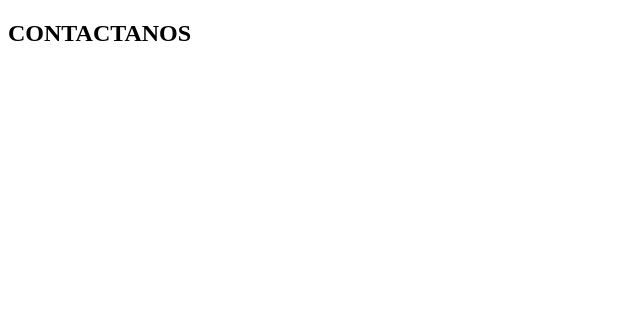
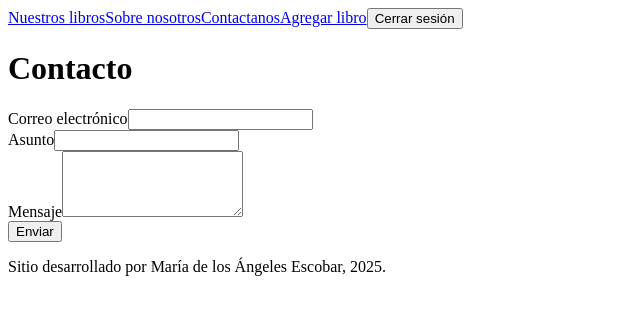
Before and after one commit to AnyuEscobar/tpfinal-frontend, a React (Vite) app: page /contacto in a window 1280 px wide. Shown: the top 314 px of the page, without its empty margins (0-640 px from the left). Built offline with nearby package versions, Linux system fonts and the light colour scheme; sample sign-in values are in the browser's storage.

Commit message:
add: creacion del contenido en los componentes, contact, about us, addbook

```diff
--- a/src/components/Layout.jsx
+++ b/src/components/Layout.jsx
@@ -14,7 +14,7 @@ const Layout = ({ children }) => {
     <>
       <header className="layout-header">
         <nav className="layout-nav">
-          <Link to="/">Nuestros productos</Link>
+          <Link to="/">Nuestros libros</Link>
           <Link to="/sobre-nosotros">Sobre nosotros</Link>
           <Link to="/contacto">Contactanos</Link>
           {
@@ -25,7 +25,7 @@ const Layout = ({ children }) => {
               </>
               :
               <>
-                <Link to="/agregar-producto">Agregar producto</Link>
+                <Link to="/agregar-libro">Agregar libro</Link>
                 <button onClick={handleLogout}>Cerrar sesión</button>
               </>
           }
--- a/src/pages/AboutUs.jsx
+++ b/src/pages/AboutUs.jsx
@@ -1,6 +1,50 @@
+import Layout from "../components/Layout"
+
 const AboutUs = () => {
   return (
-    <h2> SOBRE NOSOTROS</h2>
+    <Layout>
+      <div className="page-banner">Sobre Nosotros</div>
+
+      <section className="page-section">
+
+        <h2>Nuestra Historia</h2>
+        <p>
+          Este proyecto nació con la idea de construir una plataforma moderna y fácil de usar,
+          centrada en la gestión de datos y la conexión entre un frontend intuitivo y un backend
+          sólido. A lo largo del desarrollo, fuimos incorporando buenas prácticas, seguridad y una
+          estructura escalable capaz de crecer junto con las necesidades del sistema.
+        </p>
+
+        <h2>La Base de Datos</h2>
+        <p>
+          Nuestro sistema utiliza una base de datos NoSQL construida sobre MongoDB, diseñada para
+          almacenar información de manera eficiente, flexible y segura. Cada registro se guarda como
+          un documento independiente, lo que permite consultas rápidas y una estructura adaptable
+          a futuros cambios o nuevas funcionalidades.
+        </p>
+
+        <h2>Backend</h2>
+        <p>
+          El backend está desarrollado con Node.js y Express, implementando rutas protegidas,
+          validaciones y controladores responsables del manejo de usuarios y recursos.
+          También incorpora middlewares personalizados, logs automáticos y un sistema de autenticación
+          basado en tokens JWT para garantizar la seguridad de cada operación.
+        </p>
+
+        <h2>Misión</h2>
+        <p>
+          Brindar una plataforma confiable que permita gestionar información de manera clara,
+          organizada y segura, utilizando herramientas modernas y estándares profesionales.
+        </p>
+
+        <h2>Visión</h2>
+        <p>
+          Convertirnos en un proyecto de referencia educativa y técnica, demostrando cómo integrar
+          frontend, backend y base de datos en un sistema completo, escalable y orientado a buenas prácticas.
+        </p>
+
+      </section>
+    </Layout>
   )
 }
 
--- a/src/pages/AddBook.jsx
+++ b/src/pages/AddBook.jsx
@@ -1,6 +1,118 @@
+import { useState } from "react"
+import Layout from "../components/Layout"
+import { useAuth } from "../context/AuthContext"
+import { useNavigate } from "react-router-dom"
+
 const AddBook = () => {
+  const [formData, setFormData] = useState({
+    title: "",
+    author: "",
+    genre: "",
+    available: true
+  })
+
+  const navigate = useNavigate()
+  const { token } = useAuth()
+
+  const handleSubmit = async (e) => {
+    e.preventDefault()
+
+    try {
+      const response = await fetch(`http://localhost:1000/books`, {
+        method: "POST",
+        headers: {
+          "Content-Type": "application/json",
+          "Authorization": `Bearer ${token}`
+        },
+        body: JSON.stringify(formData)
+      })
+
+      const data = await response.json()
+
+      if (!response.ok) {
+        alert(`❌ Error: ${data.error}`)
+        return
+      }
+
+      alert("✅ Libro agregado correctamente")
+
+      setFormData({
+        title: "",
+        author: "",
+        genre: "",
+        available: true
+      })
+
+      navigate("/")
+    } catch (error) {
+      console.log("Error al cargar el libro", error)
+      alert("❌ Error inesperado")
+    }
+  }
+
+  const handleChange = (e) => {
+    const { name, value, type, checked } = e.target
+
+    setFormData({
+      ...formData,
+      [name]: type === "checkbox" ? checked : value
+    })
+  }
+
   return (
-    <h3>AGREGAR LIBRO</h3>
+    <Layout>
+      <div className="page-banner">Agregar Nuevo Libro</div>
+
+      <section className="page-section">
+        <form className="form-container" onSubmit={handleSubmit}>
+
+          <input
+            type="text"
+            placeholder="Título"
+            name="title"
+            minLength={2}
+            maxLength={100}
+            onChange={handleChange}
+            value={formData.title}
+            required
+          />
+
+          <input
+            type="text"
+            placeholder="Autor"
+            name="author"
+            minLength={2}
+            maxLength={100}
+            onChange={handleChange}
+            value={formData.author}
+            required
+          />
+
+          <input
+            type="text"
+            placeholder="Género"
+            name="genre"
+            minLength={2}
+            maxLength={50}
+            onChange={handleChange}
+            value={formData.genre}
+            required
+          />
+
+          <label style={{ display: "flex", gap: "10px", alignItems: "center" }}>
+            <input
+              type="checkbox"
+              name="available"
+              checked={formData.available}
+              onChange={handleChange}
+            />
+            Disponible
+          </label>
+
+          <button type="submit">Agregar Libro</button>
+        </form>
+      </section>
+    </Layout>
   )
 }
 
--- a/src/pages/Contact.jsx
+++ b/src/pages/Contact.jsx
@@ -1,7 +1,77 @@
-const Contact = () => {
+import { useState } from "react";
+import Layout from "../components/Layout";
+
+export default function Contact() {
+  const [form, setForm] = useState({
+    subject: "",
+    email: "",
+    message: ""
+  });
+
+  const handleChange = (e) => {
+    setForm({
+      ...form,
+      [e.target.name]: e.target.value
+    });
+  };
+
+  const handleSubmit = async (e) => {
+    e.preventDefault();
+    try {
+      const response = await fetch("http://localhost:1000/email/send", {
+        method: "POST",
+        headers: {
+          "Content-Type": "application/json"
+        },
+        body: JSON.stringify(form)
+      })
+      const dataResponse = await response.json()
+
+      console.log(dataResponse)
+    } catch (error) {
+      console.log(error)
+    }
+  };
+
   return (
-    <h2> CONTACTANOS</h2>
-  )
+    <Layout>
+      <h1>Contacto</h1>
+
+      <form className="contact-form" onSubmit={handleSubmit}>
+
+
+        <div>
+          <label>Correo electrónico</label>
+          <input
+            type="email"
+            name="email"
+            value={form.email}
+            onChange={handleChange}
+          />
+        </div>
+
+        <div>
+          <label>Asunto</label>
+          <input
+            type="text"
+            name="subject"
+            value={form.subject}
+            onChange={handleChange}
+          />
+        </div>
+
+        <div>
+          <label>Mensaje</label>
+          <textarea
+            name="message"
+            rows="4"
+            value={form.message}
+            onChange={handleChange}
+          />
+        </div>
+
+        <button type="submit">Enviar</button>
+      </form>
+    </Layout>
+  );
 }
-
-export default Contact
--- a/src/pages/Home.jsx
+++ b/src/pages/Home.jsx
@@ -243,7 +243,7 @@ const Home = () => {
 
     <Layout>
 
-      <div className="page-banner">Nuestros Productos</div>
+      <div className="page-banner">Nuestro catálogo</div>
 
 
 
@@ -251,7 +251,7 @@ const Home = () => {
 
         <p>
 
-          Bienvenido {user && user.id} a nuestra librería. Aquí encontrarás una amplia variedad de libros.
+          Bienvenido a nuestra librería. Aquí encontrarás una amplia variedad de libros.
 
         </p>
 
```
